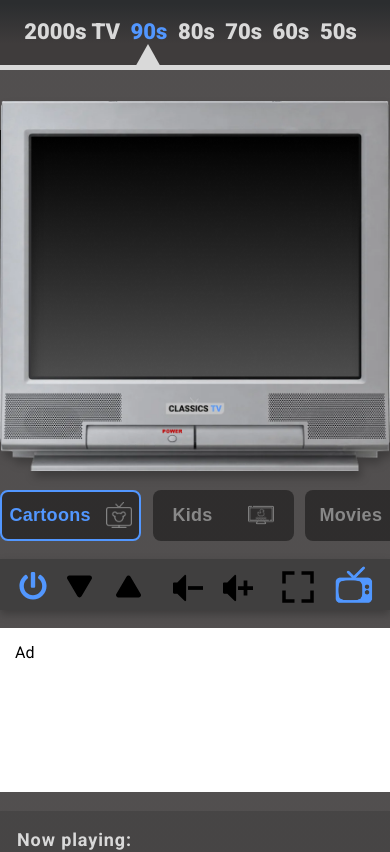
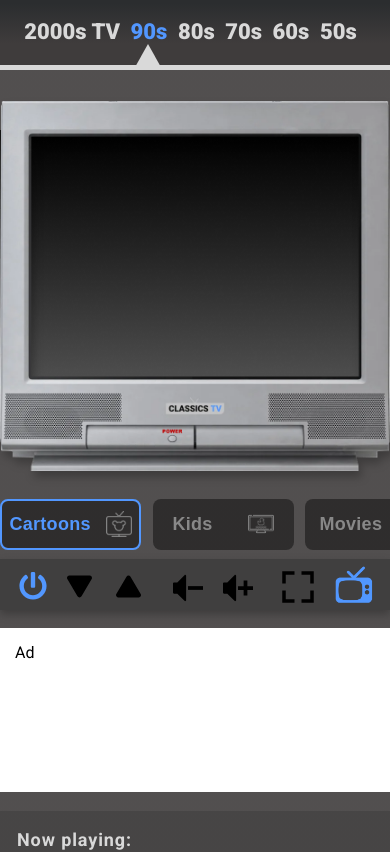
Before and after one commit to Classicstvs/the-app, a Next.js app: page /90s/cartoons/UldxITEgP7U in a window 390 px wide. Shown: the top 852 px of the page. Built offline with nearby package versions, Linux system fonts and the light colour scheme; no server answers.

Commit message:
UPDATE: Resolution for phone

```diff
--- a/components/channels/Channels.module.css
+++ b/components/channels/Channels.module.css
@@ -31,6 +31,6 @@
         overflow: auto;
         margin: 55px 0 0 0;
         position: relative;
-        top: -483px;
+        top: -474px;
     }
 }
--- a/components/videoPlayer/VideoPlayer.module.css
+++ b/components/videoPlayer/VideoPlayer.module.css
@@ -7,14 +7,14 @@
 
 @media only screen and (max-width: 767px) {
     .reactPlayer {
-        width: 352px !important;
-        height: 271px !important;
+        width: 380px !important;
+        height: 290px !important;
     }
 
     .videoPlayer {
         z-index: 2;
         position: absolute;
         top: 20px;
-        left: 19px;
+        left: 17px;
     }
 }
--- a/styles/Home.module.css
+++ b/styles/Home.module.css
@@ -73,4 +73,12 @@
     .rightSecton {
         margin-right: 0px;
     }
+
+    .main {
+        background: linear-gradient(to top,
+                #3F3C3C 0%,
+                #3F3C3C 34.2%,
+                #D9D9D91F 0%,
+                #D9D9D91F 100%);
+    }
 }
--- a/styles/allChannels.module.css
+++ b/styles/allChannels.module.css
@@ -105,4 +105,12 @@
         z-index: 4;
     }
 
+    .main {
+        background: linear-gradient(to top,
+                #3F3C3C 0%,
+                #3F3C3C 29%,
+                #D9D9D91F 0%,
+                #D9D9D91F 100%);
+    }
+
 }
```
